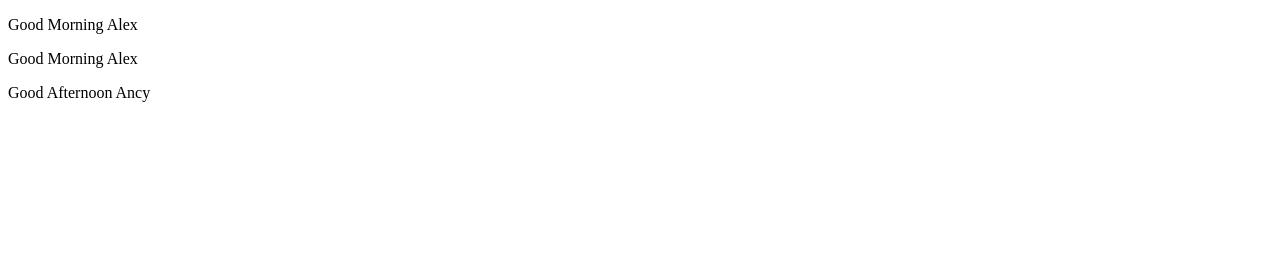
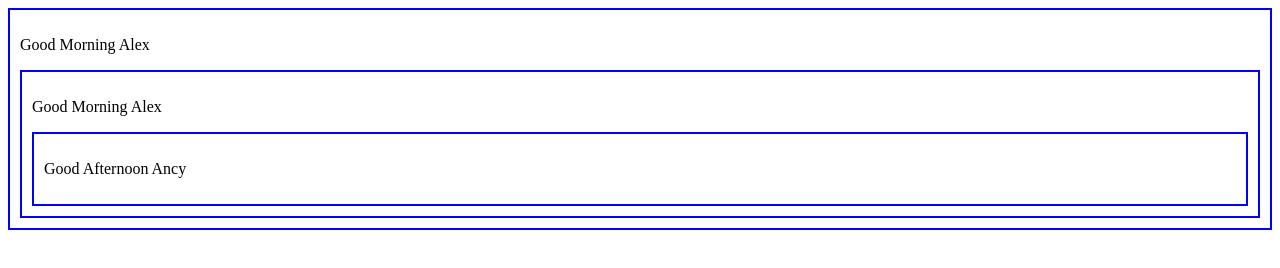
Before and after one commit to alexxavier84/AngularJS, a plain HTML site: page Controller/inheritance.html in a window 1280 px wide. Drawn offline with nearby package versions, Linux system fonts and the light colour scheme.

Commit message:
Controller ingeritance correcting style sheet reference

```diff
--- a/Controller/inheritance.html
+++ b/Controller/inheritance.html
@@ -4,14 +4,17 @@
         <title>Controller</title>
         <script src="https://ajax.googleapis.com/ajax/libs/angularjs/1.5.0/angular.min.js" ></script>
         <script src="js/inheritanceApp.js"></script>
+        <link rel="stylesheet" href="css/inheritanceApp.css">
     </head>
     <body ng-app="inheritanceApp">
-        <div ng-controller="MainController">
-            <p>Good {{timeofday}}  {{name}}</p>
-            <div ng-controller="ChildController">
+        <div class="spicy">
+            <div ng-controller="MainController">
                 <p>Good {{timeofday}}  {{name}}</p>
-                <div ng-controller="GrantChildController">
+                <div ng-controller="ChildController">
                     <p>Good {{timeofday}}  {{name}}</p>
+                    <div ng-controller="GrantChildController">
+                        <p>Good {{timeofday}}  {{name}}</p>
+                    </div>
                 </div>
             </div>
         </div>
```
